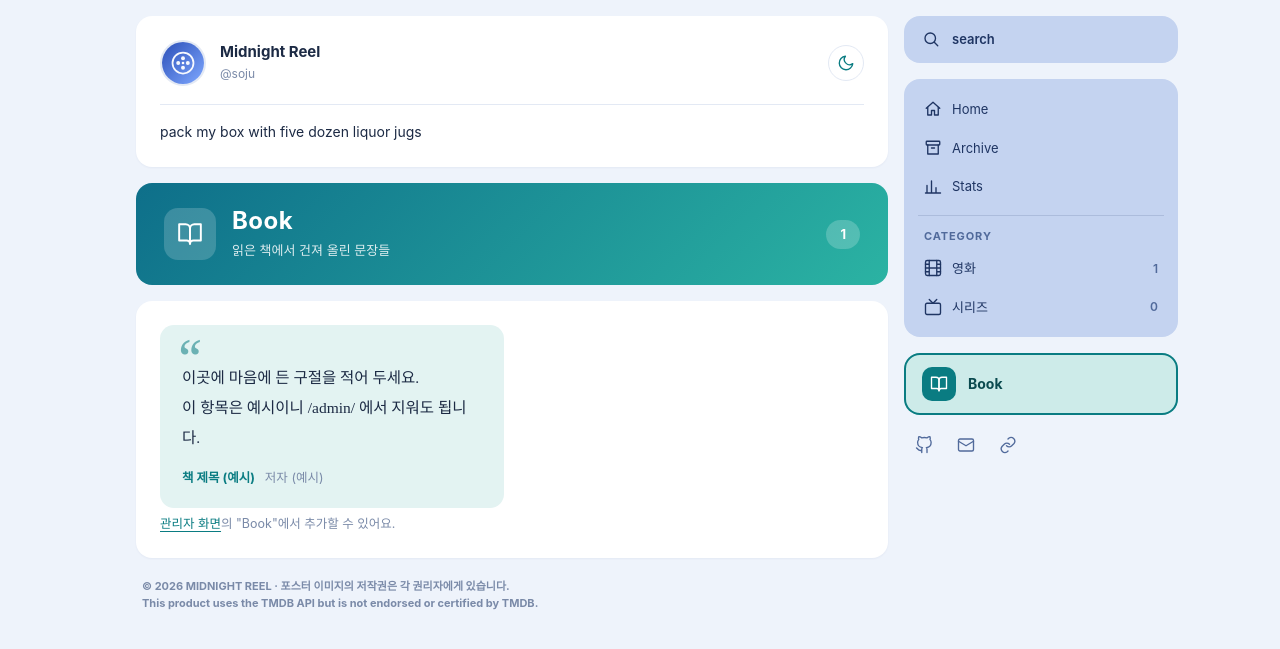
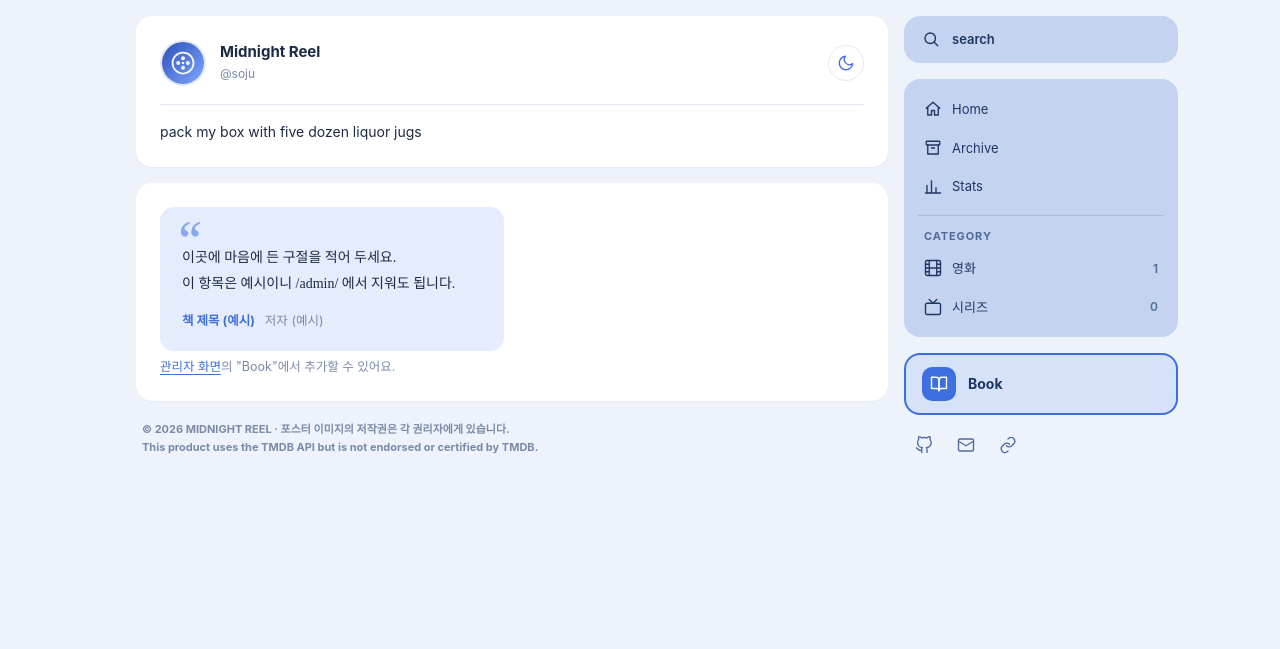
Before and after one commit to sojung-moon/sojung-moon.github.io, a Jekyll site: the page built from book.html, in a window 1280 px wide. Shown: the top 649 px of the page. Built offline with Jekyll 4.4.1, drawn with Linux system fonts in a browser that asks for light colours; some web fonts are replaced.

Commit message:
book blue

```diff
--- a/assets/css/book.css
+++ b/assets/css/book.css
@@ -1,23 +1,23 @@
-/* ───────── Book 영역: 영상물(파랑)과 구분되는 청록 톤 ─────────
+/* ───────── Book 영역: 영상물(파랑)과 구분되는 파랑 톤 ─────────
    색을 바꾸려면 아래 변수 6개만 수정하세요. */
 :root {
-  --book: #0a7c82;
-  --book-soft: #e3f3f2;
-  --book-side: #cdebe9;
-  --book-ink: #0b4a4f;
-  --book-from: #0e6f8a;
-  --book-to: #2bb3a3;
+  --book: #3d6fe0;
+  --book-soft: #e4ecfd;
+  --book-side: #d6e2fa;
+  --book-ink: #1f3563;
+  --book-from: #2f5fcf;
+  --book-to: #5b8cf0;
 }
 [data-theme="dark"] {
-  --book: #5ad1c4;
-  --book-soft: #17302f;
-  --book-side: #1c3a3b;
-  --book-ink: #d9f6f2;
-  --book-from: #0e4f5c;
-  --book-to: #14746b;
+  --book: #6f9bff;
+  --book-soft: #1d2c52;
+  --book-side: #243a66;
+  --book-ink: #dfe8fb;
+  --book-from: #1d3f8f;
+  --book-to: #2f5fcf;
 }
 
-/* Book 페이지에서는 포인트 색을 청록으로 바꿉니다 (프로필 카드 버튼·링크 등) */
+/* Book 페이지에서는 포인트 색을 파랑으로 바꿉니다 (프로필 카드 버튼·링크 등) */
 body.is-book {
   --accent: var(--book);
   --accent-soft: var(--book-soft);
@@ -43,24 +43,6 @@ a.box.book.on { box-shadow: inset 0 0 0 2px var(--book); }
 .box.book .bk-t small { font-size: 11.5px; opacity: .75; }
 .box.book em { margin-left: auto; font-size: 12px; font-style: normal; font-weight: 700; }
 
-/* 상단 배너 */
-.book-hero {
-  display: flex; align-items: center; gap: 16px;
-  padding: 24px 28px; border-radius: var(--radius); color: #fff;
-  background: linear-gradient(135deg, var(--book-from), var(--book-to));
-}
-.book-hero-ic {
-  display: grid; place-items: center; width: 52px; height: 52px; flex: none;
-  border-radius: 14px; background: rgba(255, 255, 255, .18);
-}
-.book-hero-ic .ic { width: 26px; height: 26px; }
-.book-hero h1 { margin: 0; font-size: 24px; line-height: 1.2; letter-spacing: .02em; }
-.book-hero p { margin: 4px 0 0; font-size: 13px; opacity: .85; }
-.book-count {
-  margin-left: auto; padding: 4px 14px; border-radius: 999px;
-  background: rgba(255, 255, 255, .2); font-size: 13px; font-weight: 700;
-}
-
 /* 구절 카드: 2단 세로 흐름 (포스터 그리드와 다른 배치) */
 .book-list { column-count: 2; column-gap: 16px; margin: 0; padding: 0; list-style: none; }
 .book-card {
@@ -73,7 +55,7 @@ a.box.book.on { box-shadow: inset 0 0 0 2px var(--book); }
   color: var(--book); opacity: .55;
 }
 .book-card blockquote {
-  margin: 0 0 14px; font-size: 15.5px; line-height: 1.95; overflow-wrap: anywhere;
+  margin: 0 0 14px; font-size: 14px; line-height: 1.85; overflow-wrap: anywhere;
   font-family: "Noto Serif KR", "Nanum Myeongjo", "Batang", "AppleMyungjo", serif;
 }
 .book-src { display: flex; flex-wrap: wrap; align-items: baseline; gap: 4px 10px; margin: 0; font-size: 12.5px; color: var(--muted); }
@@ -83,5 +65,4 @@ a.box.book.on { box-shadow: inset 0 0 0 2px var(--book); }
 
 @media (max-width: 700px) {
   .book-list { column-count: 1; }
-  .book-hero { padding: 20px; }
 }
--- a/book.html
+++ b/book.html
@@ -6,15 +6,6 @@ body_class: is-book
 ---
 {%- assign items = site.data.quotes.items -%}
 <link rel="stylesheet" href="https://fonts.googleapis.com/css2?family=Noto+Serif+KR:wght@400;600&display=swap">
-
-<section class="book-hero">
-  <span class="book-hero-ic">{% include icon.html name="book" %}</span>
-  <div>
-    <h1>Book</h1>
-    <p>읽은 책에서 건져 올린 문장들</p>
-  </div>
-  <span class="book-count">{{ items.size | default: 0 }}</span>
-</section>
 
 <section class="card book-body">
   {% if items and items.size > 0 %}
```
